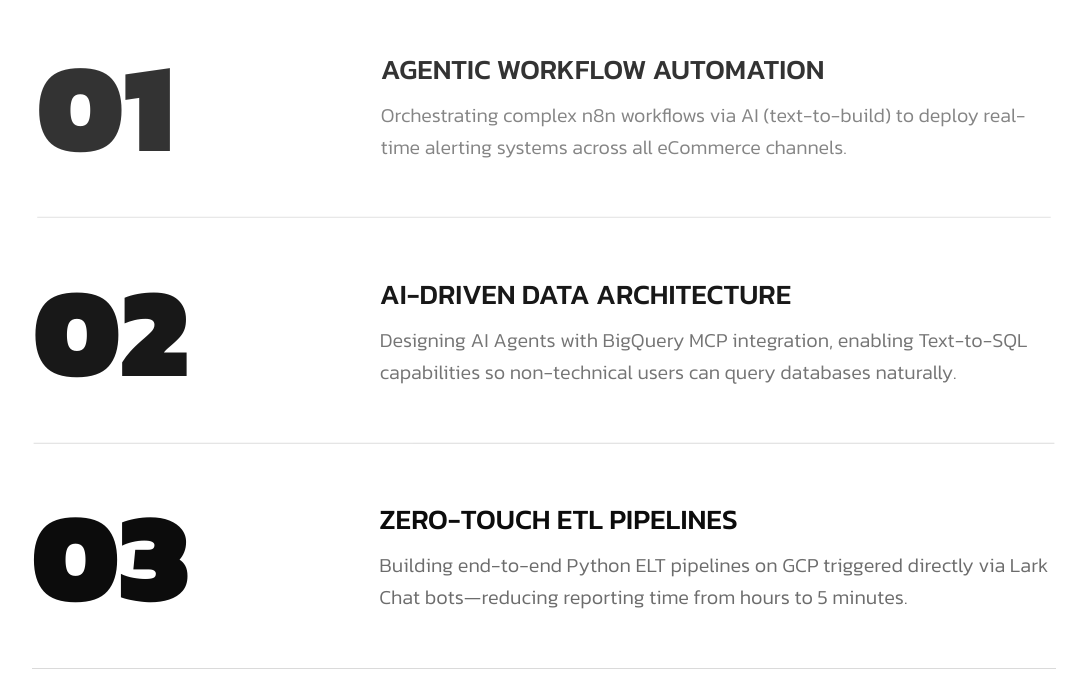
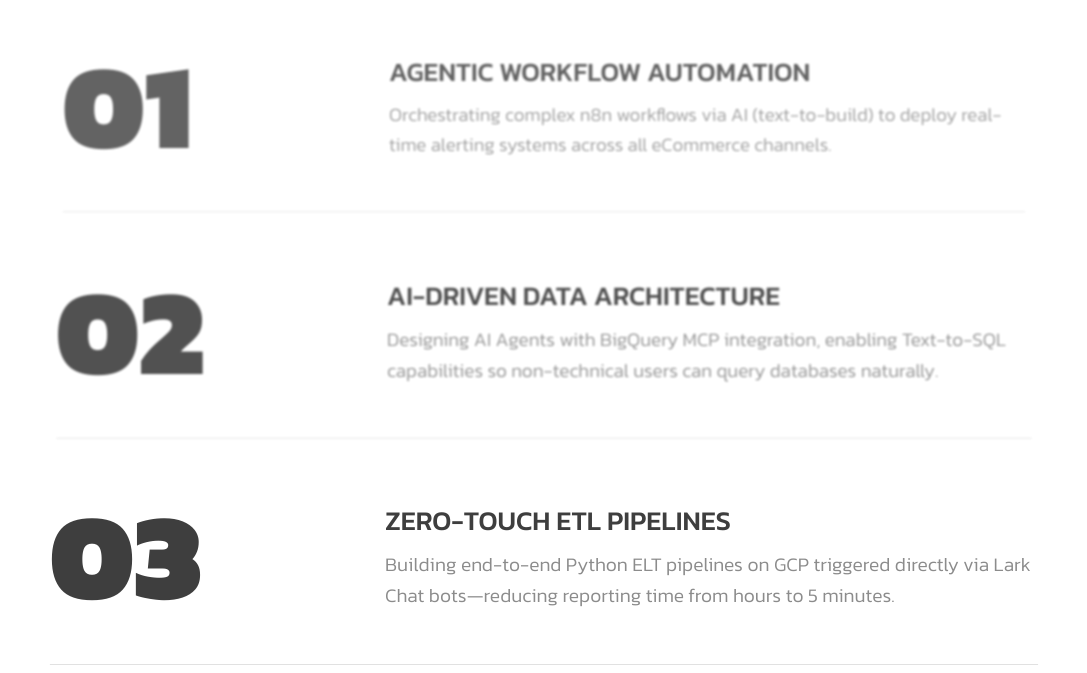
Before and after one commit to NgNgGiaHuy/NgNgGiaHuy.github.io, a React (Vite) app: page / in a window 1280 px wide. Shown: the part 2127-2800 px from the top of the page, without its empty margins (96-1183 px from the left). Built offline with nearby package versions, Linux system fonts and the light colour scheme.

Commit message:
Enhance scroll spy animation to make it more obvious

```diff
--- a/src/components/ServicesSection.tsx
+++ b/src/components/ServicesSection.tsx
@@ -36,17 +36,18 @@ const ServiceItem = ({ service, isLast }: { service: typeof services[0], isLast:
   // Track this item's position relative to the viewport
   const { scrollYProgress } = useScroll({
     target: ref,
-    offset: ["start 85%", "center 50%", "end 15%"]
+    offset: ["start 90%", "center 50%", "end 10%"]
   });
 
   // When scrolling: dim -> bright -> dim
-  const opacity = useTransform(scrollYProgress, [0, 0.3, 0.7, 1], [0.2, 1, 1, 0.2]);
-  const scale = useTransform(scrollYProgress, [0, 0.3, 0.7, 1], [0.95, 1, 1, 0.95]);
+  const opacity = useTransform(scrollYProgress, [0, 0.45, 0.55, 1], [0.1, 1, 1, 0.1]);
+  const scale = useTransform(scrollYProgress, [0, 0.45, 0.55, 1], [0.85, 1, 1, 0.85]);
+  const filter = useTransform(scrollYProgress, [0, 0.45, 0.55, 1], ["blur(3px)", "blur(0px)", "blur(0px)", "blur(3px)"]);
 
   return (
     <motion.div
       ref={ref}
-      style={{ opacity, scale }}
+      style={{ opacity, scale, filter }}
       className={`flex flex-col md:flex-row items-start md:items-center py-8 sm:py-10 md:py-12 border-b border-[#0c0c0c]/15 ${isLast ? 'border-0' : ''} transition-all duration-300 ease-out`}
     >
       <div className="font-black text-[clamp(3rem,10vw,140px)] leading-none md:w-[30%]">
```
